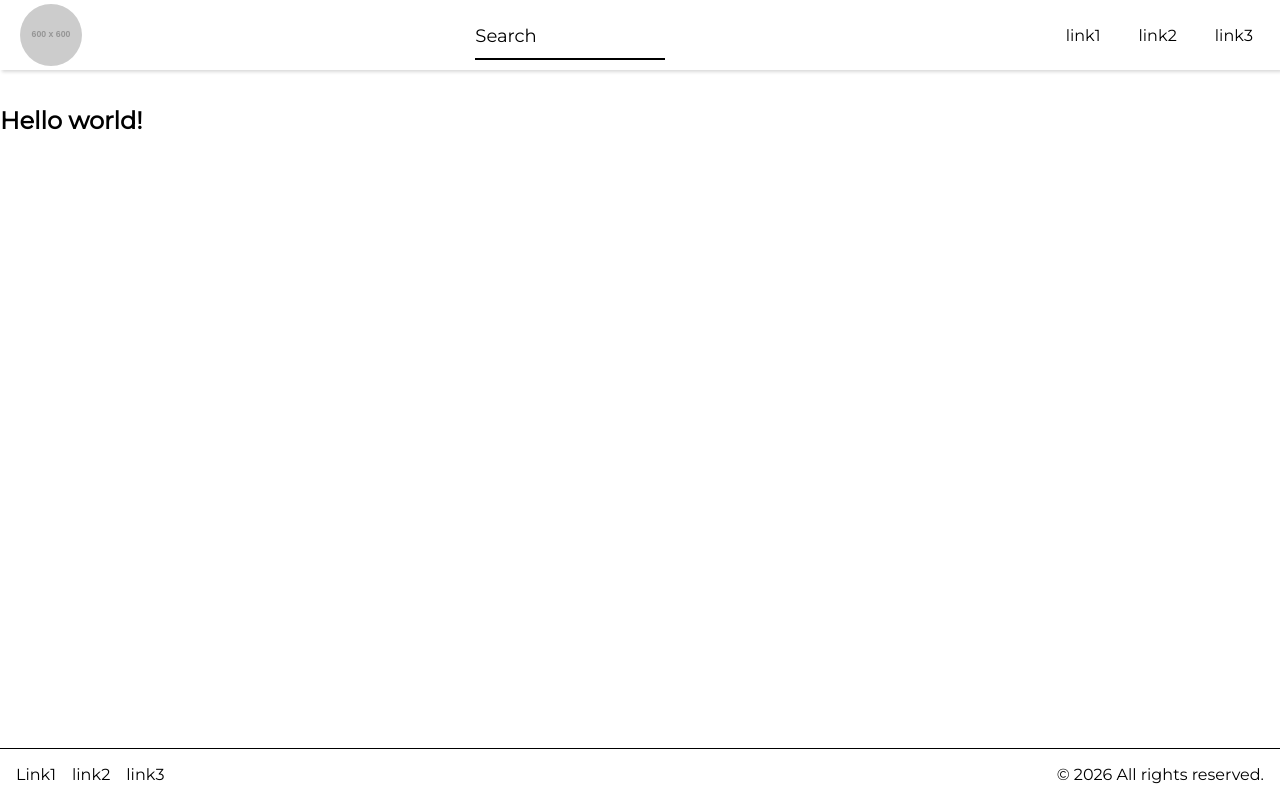
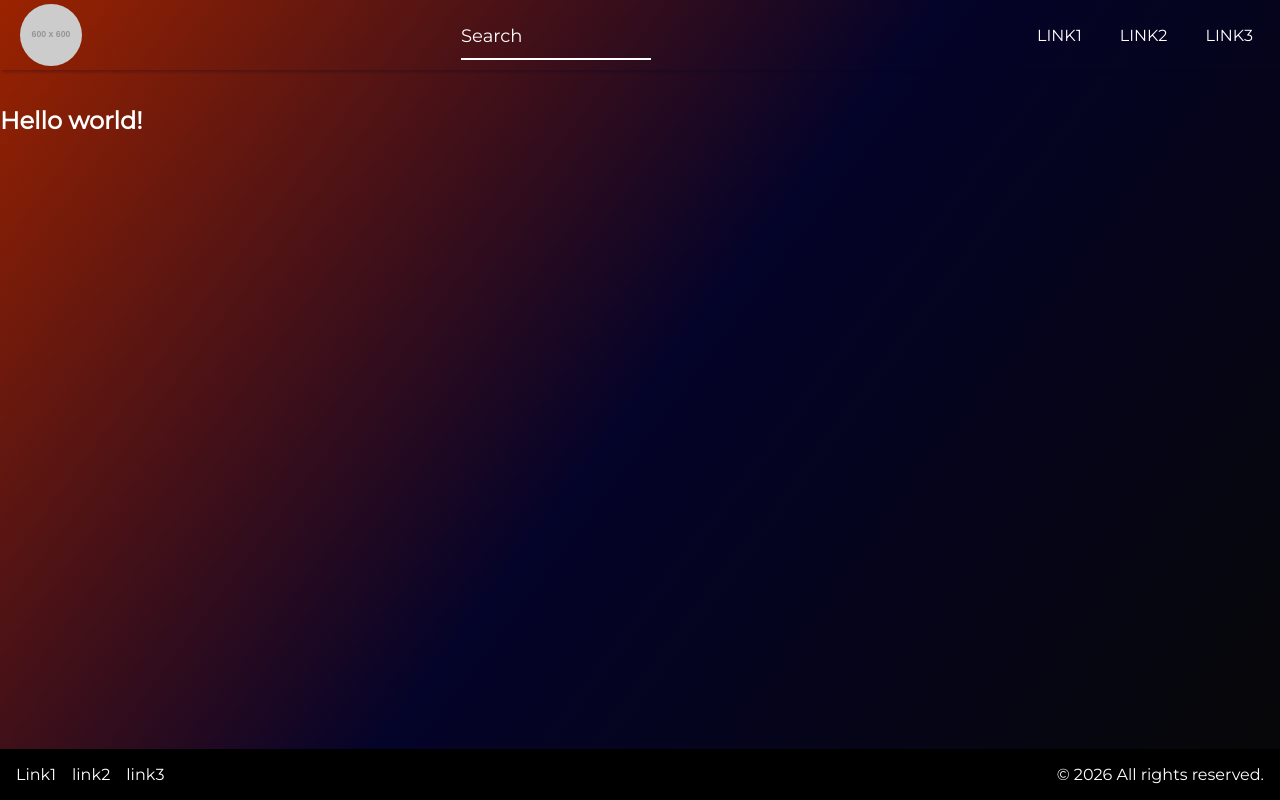
Before and after one commit to AbsoluteMassive/mov-rev-app, a React (Vite) app: page / in a window 1280 px wide. Built offline with nearby package versions, Linux system fonts and the light colour scheme.

Commit message:
Update styles for navigation and body background

```diff
--- a/src/App.css
+++ b/src/App.css
@@ -8,9 +8,9 @@
   position: sticky;
   top: 0;
   z-index: 10;
-  background: white;
+  background: transparent;
   margin-bottom: 1rem;
-  box-shadow: rgba(0, 0, 0, 0.15) 2.4px 2.4px 3.2px;
+  box-shadow: rgba(2, 2, 37, 0.268) 2.4px 2.4px 3.2px;
 }
 .mainC {
   flex: 1;
@@ -34,14 +34,15 @@
 .linkC a {
   text-decoration: none;
   border: 1px solid transparent;
-  color: black;
+  color: #fff;
   padding: 6px 10px;
+  text-transform: uppercase;
   transition:
     transform 0.3s ease-in-out,
     border-color 0.3s ease-in-out;
 }
 .linkC a:hover {
-  border-color: black;
+  border-color: #fff;
   transform: scale(1.05);
 }
 .inputC {
@@ -55,16 +56,16 @@
   display: block;
   box-sizing: border-box;
   width: 100%;
+  color: #fff;
   padding: 15px 0;
   border: none;
-  border-bottom: 2px solid black;
+  border-bottom: 2px solid #fff;
   background: transparent;
   font-size: 1rem;
 }
 
 .inputC input:focus {
   outline: none;
-  border-bottom-color: #007bff;
 }
 
 .inputC label {
@@ -73,7 +74,7 @@
   left: 0;
   pointer-events: none;
   font-size: 18px;
-  color: black;
+  color: #fff;
   transition: 0.3s ease;
 }
 
@@ -85,18 +86,19 @@
 .menuC {
   display: none;
   background-color: transparent;
-  border: 1px solid black;
+  color: #fff;
+  border: 1px solid #fff;
   padding: 6px 10px;
   font-size: 20px;
   cursor: pointer;
 }
 .fC {
+  background: #000;
+
   display: flex;
   justify-content: space-between;
   align-items: center;
   padding: 16px;
-  margin-top: auto;
-  border-top: 1px solid black;
 }
 
 .flc {
@@ -106,14 +108,14 @@
 
 .flc a {
   text-decoration: none;
-  color: black;
+  color: #fff;
   font-size: 16px;
 }
 
 .fC p {
   margin: 0;
   font-size: 16px;
-  color: black;
+  color: #fff;
 }
 @media (max-width: 550px) {
   .navC {
--- a/src/index.css
+++ b/src/index.css
@@ -10,7 +10,10 @@
 }
 body {
   margin: 0;
+  color: #fff;
   font-family: "Montserrat", sans-serif;
+  background: #070707;
+  background: linear-gradient(307deg, #070707, #040329, #9b2300);
 }
 #root {
   min-height: 100vh;
```
